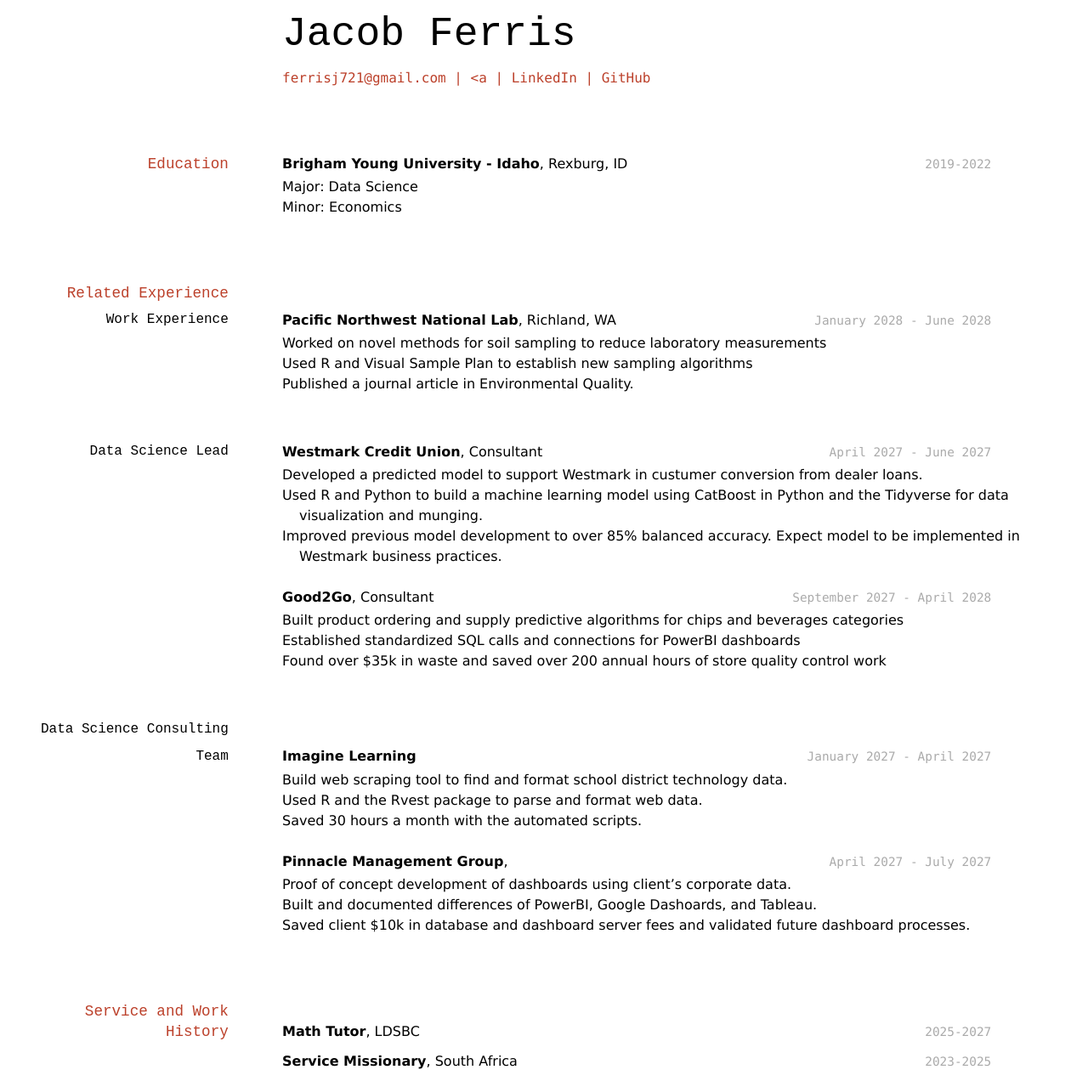
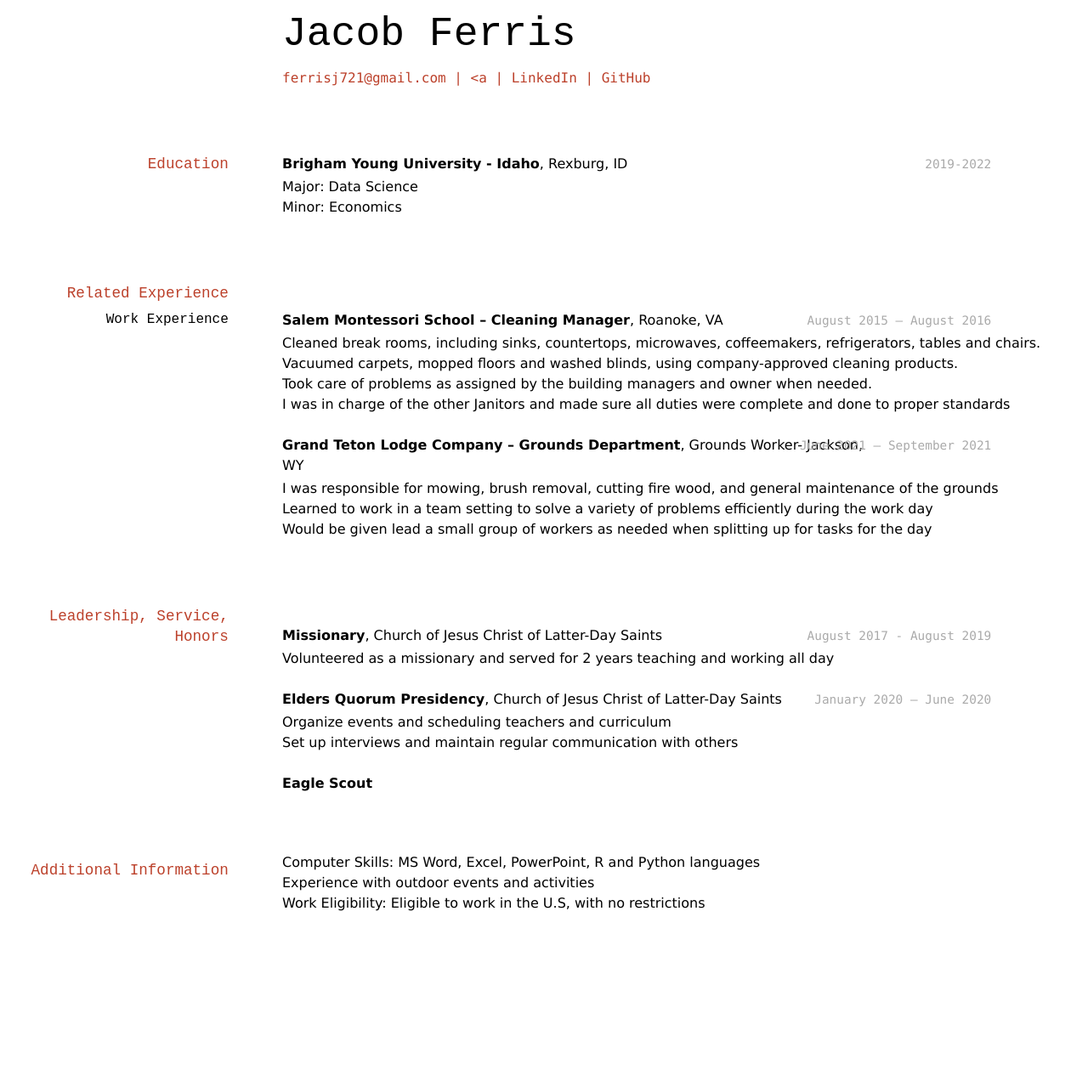
Before and after one commit to JacobRFerris/Ferris-resume, a Jekyll site: the page built from docs/index.md, in a window 1280 px wide. Shown: the whole page at 85% size. Built offline with Jekyll 4.4.1, drawn with Linux system fonts in a browser that asks for light colours; after the commit the page ends 1099 px from its top, so only the background shows below that.

Commit message:
Rough Draft

```diff
--- a/docs/index.md
+++ b/docs/index.md
@@ -27,56 +27,43 @@ __Brigham Young University - Idaho__, Rexburg, ID
 
 ### Work Experience
 
-`January 2028 - June 2028`
-__Pacific Northwest National Lab__, Richland, WA
+`August 2015 – August 2016`
+__Salem Montessori School – Cleaning Manager__, Roanoke, VA
 
-- Worked on novel methods for soil sampling to reduce laboratory measurements
-- Used R and Visual Sample Plan to establish new sampling algorithms
-- Published a journal article in Environmental Quality.
+- Cleaned break rooms, including sinks, countertops, microwaves, coffeemakers, refrigerators, tables and chairs.
+- Vacuumed carpets, mopped floors and washed blinds, using company-approved cleaning products.
+- Took care of problems as assigned by the building managers and owner when needed.
+- I was in charge of the other Janitors and made sure all duties were complete and done to proper standards
 
-### Data Science Lead
+`June 2021 – September 2021`
+__Grand Teton Lodge Company – Grounds Department__, Grounds Worker- Jackson, WY
 
-`April 2027 - June 2027`
-__Westmark Credit Union__, Consultant
-
-- Developed a predicted model to support Westmark in custumer conversion from dealer loans.
-- Used R and Python to build a machine learning model using CatBoost in Python and the Tidyverse for data visualization and munging.
-- Improved previous model development to over 85% balanced accuracy. Expect model to be implemented in Westmark business practices.
-
-`September 2027 - April 2028`
-__Good2Go__, Consultant
-
-- Built product ordering and supply predictive algorithms for chips and beverages categories
-- Established standardized SQL calls and connections for PowerBI dashboards
-- Found over $35k in waste and saved over 200 annual hours of store quality control work
-
-### Data Science Consulting Team
-
-`January 2027 - April 2027`
-__Imagine Learning__
-
-- Build web scraping tool to find and format school district technology data.
-- Used R and the Rvest package to parse and format web data.
-- Saved 30 hours a month with the automated scripts.
-
-`April 2027 - July 2027`
-__Pinnacle Management Group__,
-
-- Proof of concept development of dashboards using client's corporate data.
-- Built and documented differences of PowerBI, Google Dashoards, and Tableau.
-- Saved client $10k in database and dashboard server fees and validated future dashboard processes.
+- I was responsible for mowing, brush removal, cutting fire wood, and general maintenance of the grounds
+- Learned to work in a team setting to solve a variety of problems efficiently during the work day
+- Would be given lead a small group of workers as needed when splitting up for tasks for the day
 
 
-## Service and Work History
+## Leadership, Service, Honors
 
-`2025-2027`
-__Math Tutor__, LDSBC
+`August 2017 - August 2019`
+__Missionary__, Church of Jesus Christ of Latter-Day Saints
+
+- Volunteered as a missionary and served for 2 years teaching and working all day
 
 
-`2023-2025`
-__Service Missionary__, South Africa
+`January 2020 – June 2020`
+__Elders Quorum Presidency__, Church of Jesus Christ of Latter-Day Saints
 
+- Organize events and scheduling teachers and curriculum
+- Set up interviews and maintain regular communication with others
 
+__Eagle Scout__
+
+## Additional Information
+
+- Computer Skills: MS Word, Excel, PowerPoint, R and Python languages
+- Experience with outdoor events and activities
+- Work Eligibility: Eligible to work in the U.S, with no restrictions
 
 <!-- ### Footer
 
```
